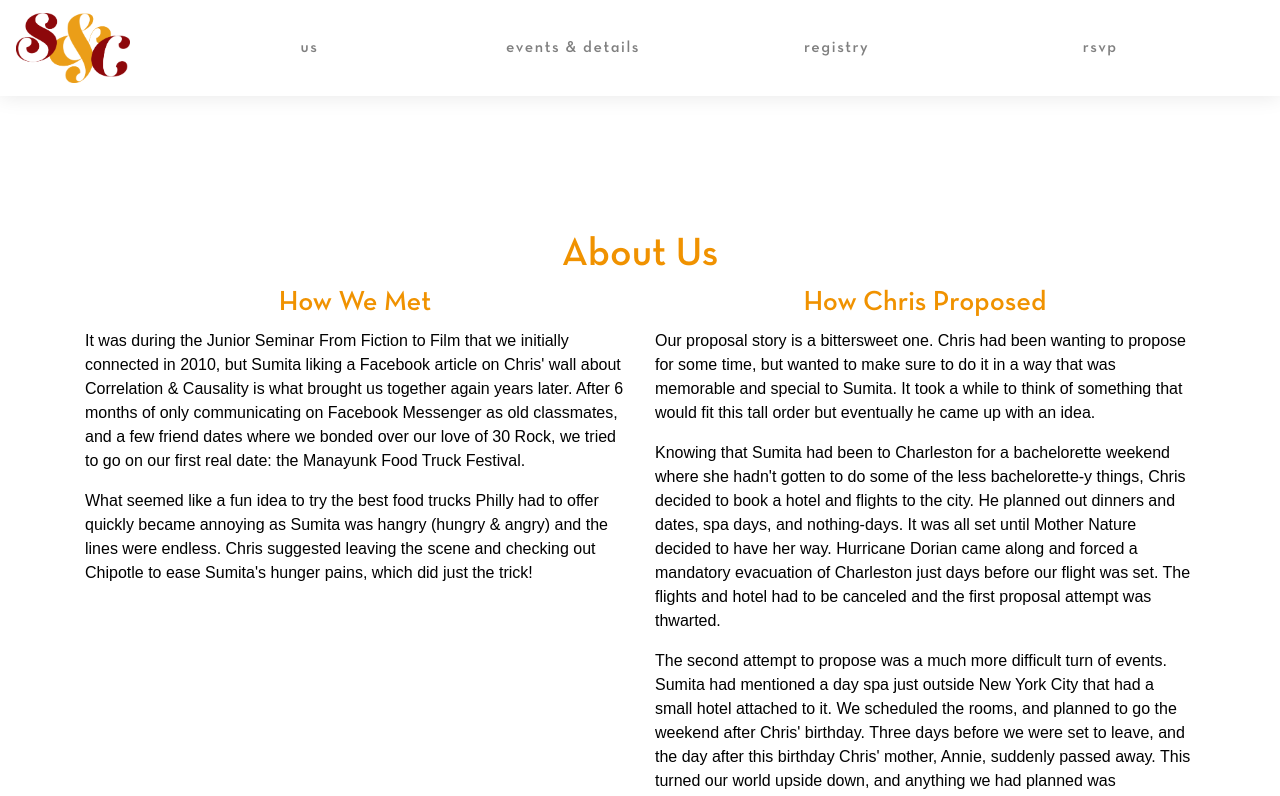
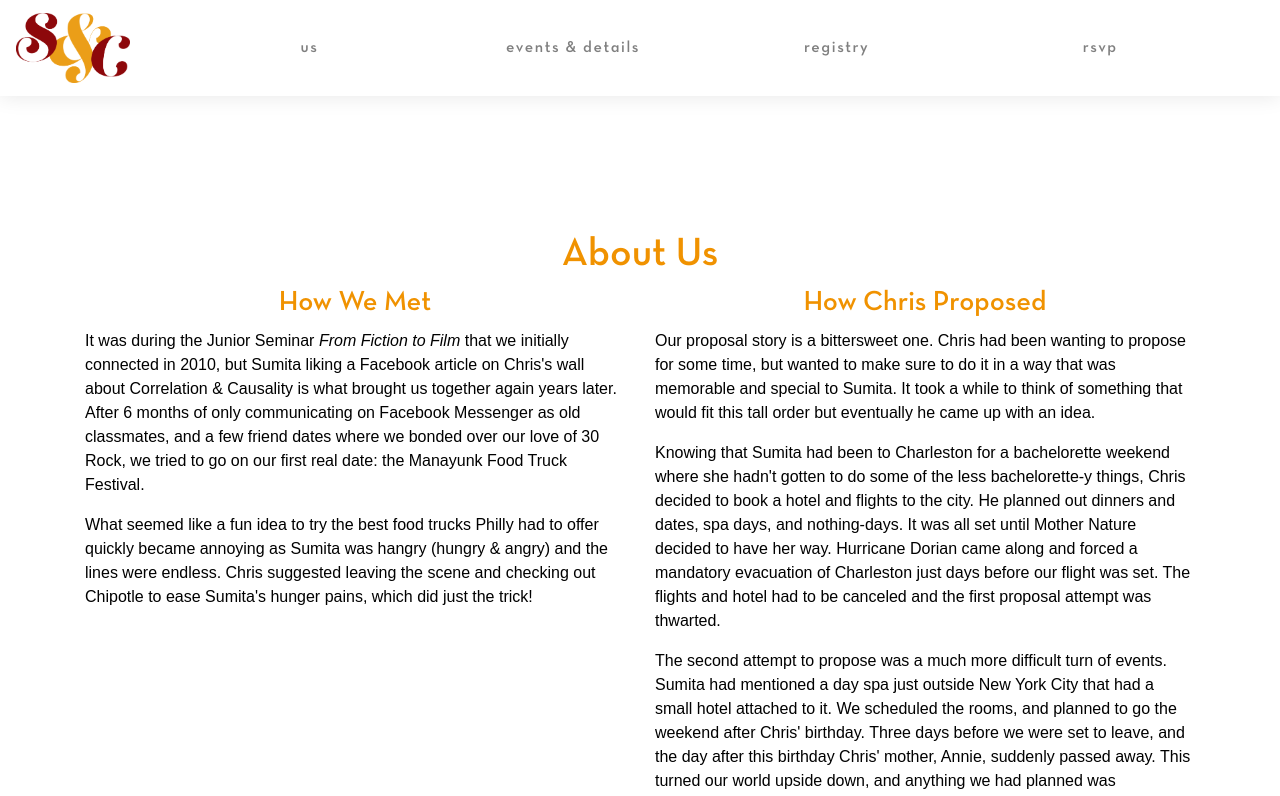
Before and after one commit to Chrisell/chris-and-sumita, a React (Create React App) app: page /about in a window 1280 px wide. Shown: the top 796 px of the page. Built offline with nearby package versions, Linux system fonts and the light colour scheme.

Commit message:
Italiacized FFTF

```diff
--- a/src/About.js
+++ b/src/About.js
@@ -22,7 +22,7 @@ class About extends React.Component {
                 <Row xs={1} sm={1} md={2} >
                     <Col>
                         <h3>How We Met</h3>
-                        <p>It was during the Junior Seminar From Fiction to Film that we initially connected in 2010, but Sumita liking a Facebook article on Chris' wall about Correlation &amp; Causality is what brought us together again years later. After 6 months of only communicating on Facebook Messenger as old classmates, and a few friend dates where we bonded over our love of 30 Rock, we tried to go on our first real date: the Manayunk Food Truck Festival.</p>
+                        <p>It was during the Junior Seminar <i>From Fiction to Film</i> that we initially connected in 2010, but Sumita liking a Facebook article on Chris's wall about Correlation &amp; Causality is what brought us together again years later. After 6 months of only communicating on Facebook Messenger as old classmates, and a few friend dates where we bonded over our love of 30 Rock, we tried to go on our first real date: the Manayunk Food Truck Festival.</p>
                         <p>What seemed like a fun idea to try the best food trucks Philly had to offer quickly became annoying as Sumita was hangry (hungry &amp; angry) and the lines were endless. Chris suggested leaving the scene and checking out Chipotle to ease Sumita's hunger pains, which did just the trick!</p>
                     </Col>
                 <Col>
```
